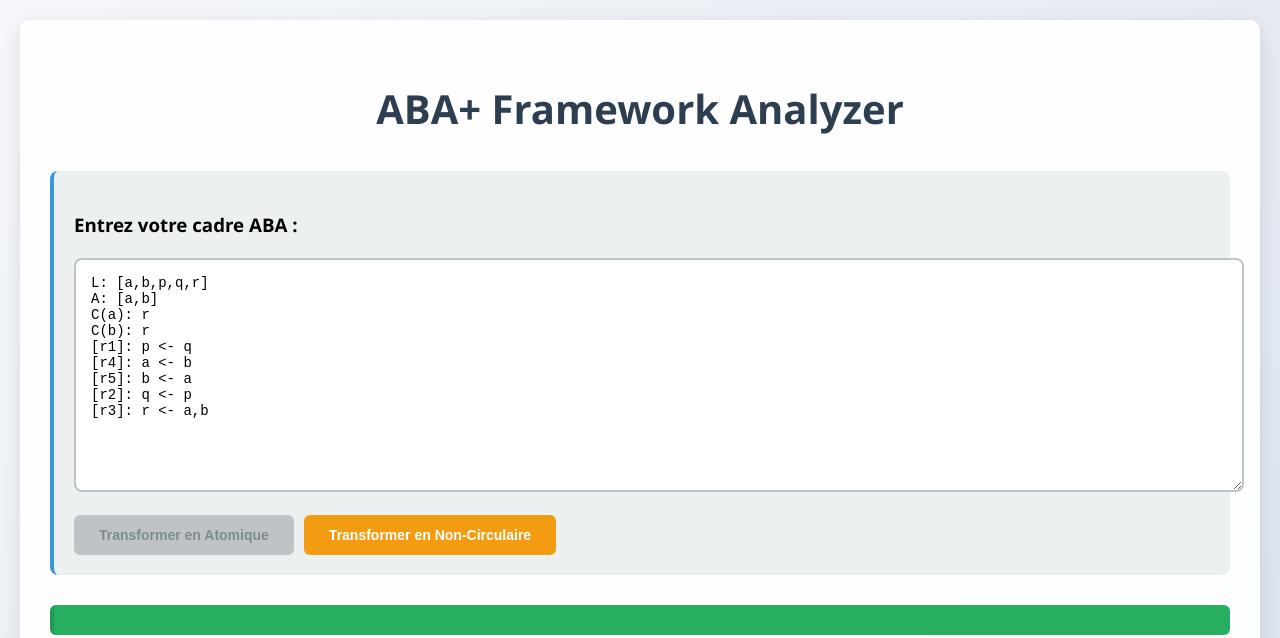
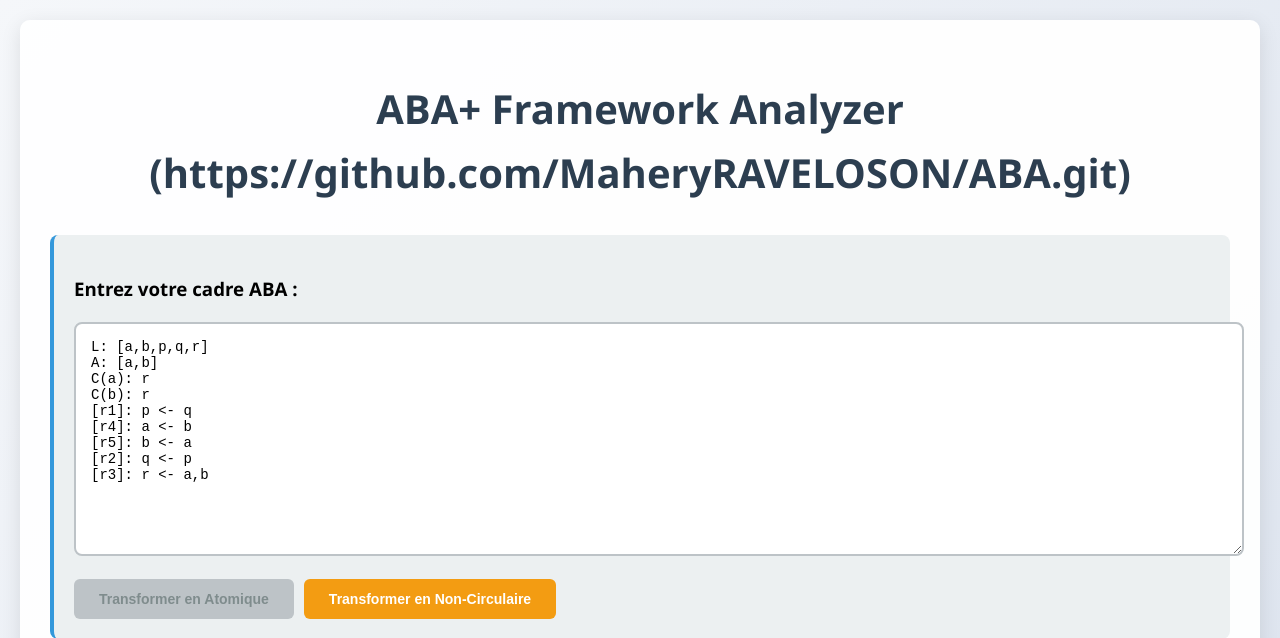
Before and after one commit to MaheryRAVELOSON/ABA, a Flask app: page / in a window 1280 px wide. Shown: the top 638 px of the page. Run offline with Flask 3, Linux system fonts and the light colour scheme.

Commit message:
Ajout liens git dans index.html

```diff
--- a/templates/index.html
+++ b/templates/index.html
@@ -313,7 +313,7 @@
 </head>
 <body>
     <div class="container">
-        <h1>ABA+ Framework Analyzer</h1>
+        <h1>ABA+ Framework Analyzer (https://github.com/MaheryRAVELOSON/ABA.git)</h1>
 
         <div class="input-section">
             <h3>Entrez votre cadre ABA :</h3>
```
